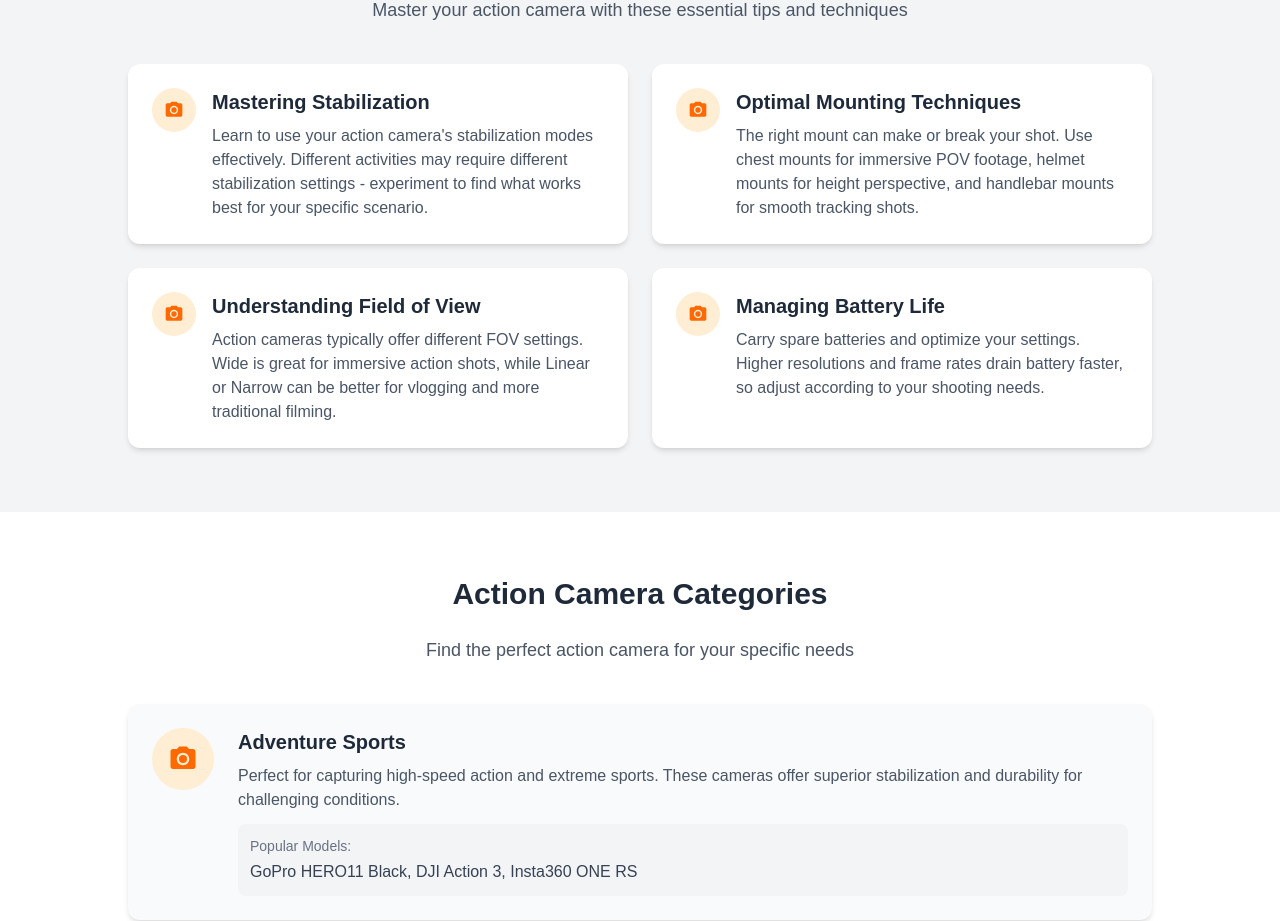
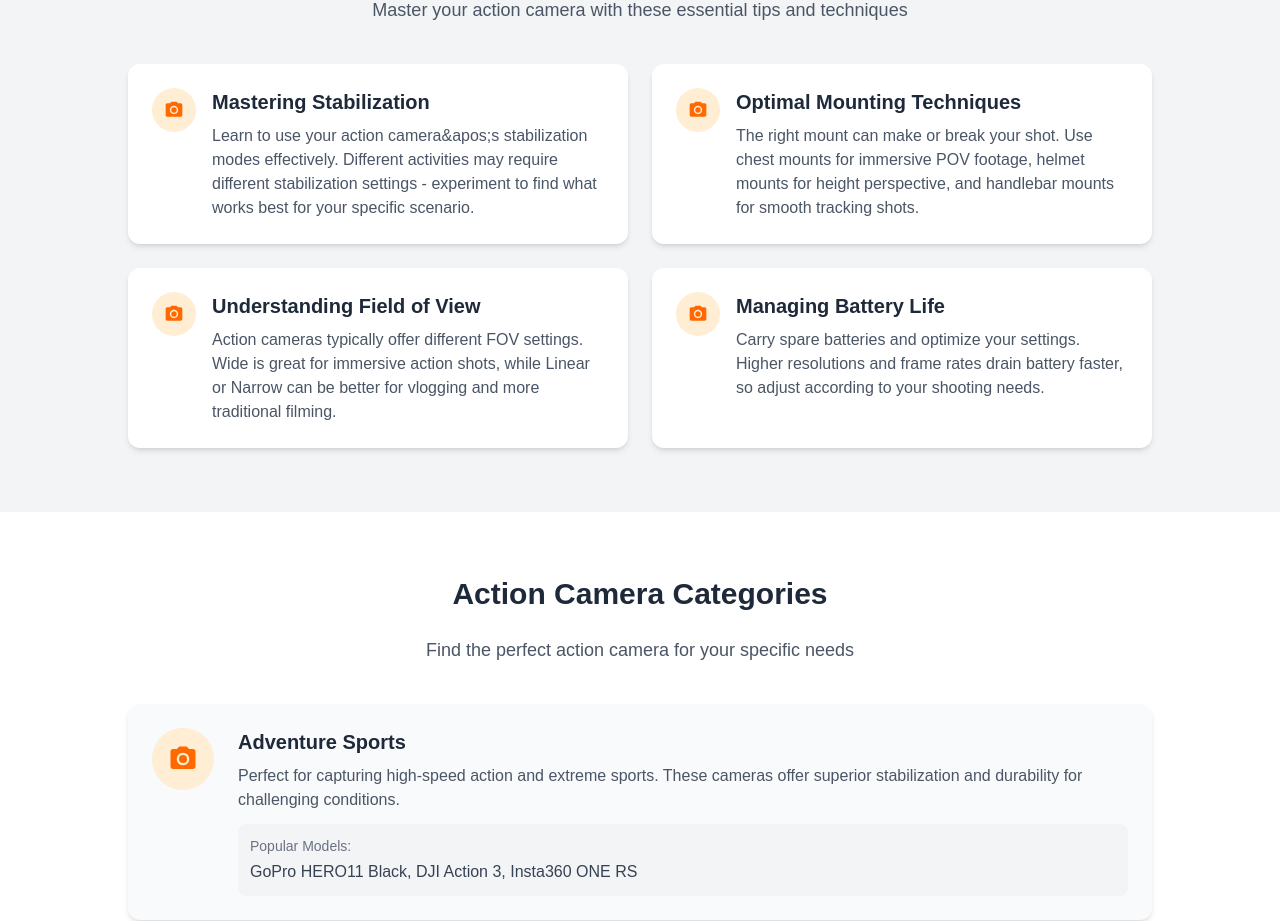
Before and after one commit to AliOlkac/AmazonAffilateMarketing, a Next.js app: page /action-cameras in a window 1280 px wide. Shown: the part 2960-3881 px from the top of the page. Built offline with nearby package versions, Linux system fonts and the light colour scheme.

Commit message:
Update page.tsx

```diff
--- a/src/app/action-cameras/page.tsx
+++ b/src/app/action-cameras/page.tsx
@@ -111,7 +111,7 @@ const actionCameras = [
 const photographyTips = [
   {
     title: "Mastering Stabilization",
-    content: "Learn to use your action camera's stabilization modes effectively. Different activities may require different stabilization settings - experiment to find what works best for your specific scenario."
+    content: "Learn to use your action camera&apos;s stabilization modes effectively. Different activities may require different stabilization settings - experiment to find what works best for your specific scenario."
   },
   {
     title: "Optimal Mounting Techniques",
```
